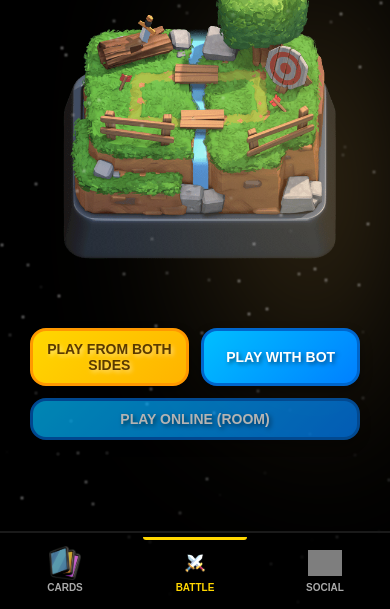
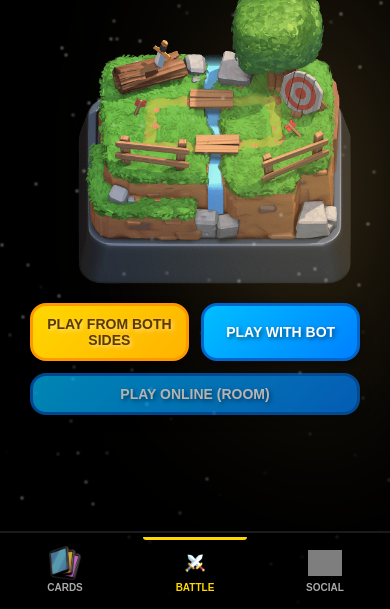
Before and after one commit to Meetkhurana04/Clash-royale-meet, a Flask app: page / in a window 390 px wide. Shown: the part 235-844 px from the top of the page. Run offline with Flask 2, Linux system fonts and the light colour scheme; data comes from the database, SQL or seed files in the repository; grey boxes are pictures that could not be loaded.

Commit message:
fixed mobile layout

```diff
--- a/static/home-style.css
+++ b/static/home-style.css
@@ -158,7 +158,7 @@ body {
   font-size: 18px;
   letter-spacing: 1px;
   color: #fff;
-  font-weight: 800;
+  font-weight: bold;
 
 
 }
@@ -544,6 +544,8 @@ body {
     }
     #logo{
         margin-top: -200px;
+        margin-bottom: -80px;
+        margin-left: 28px;
     }
 
     body {
@@ -554,7 +556,6 @@ body {
     }
 
     .trophy-icon{
-        margin-bottom: -80px;
         margin-right:50px;
 ;    }
 
@@ -579,11 +580,11 @@ body {
     }
 
     .arena-image {
-        margin-top: -20px;
+        margin-top: 10px;
         width: 80%;
         height: auto;
         margin: 0 auto;
-        margin-left: 55px;
+        margin-left: 85px;
         display: block;
         margin-bottom: -60px;
     }
@@ -592,7 +593,7 @@ body {
     .action-buttons {
         flex-wrap: wrap;
         gap: 10px;
-        margin-top: 10px;
+        margin-top: -50px !important;
         justify-content: center;
     }
 
```
